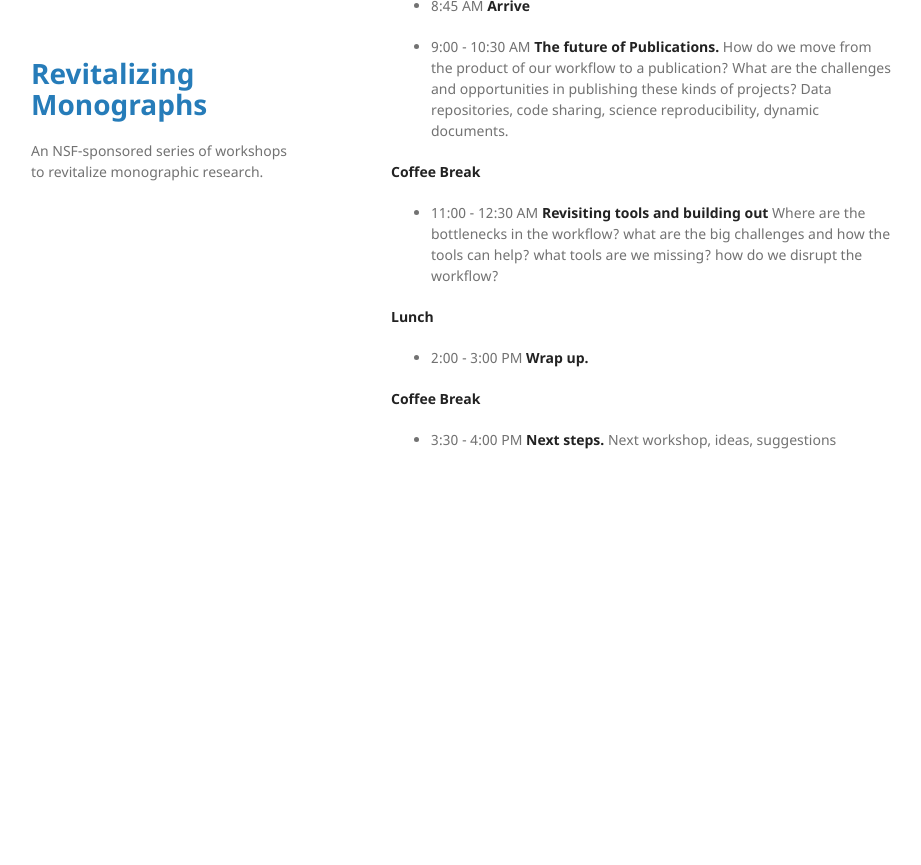
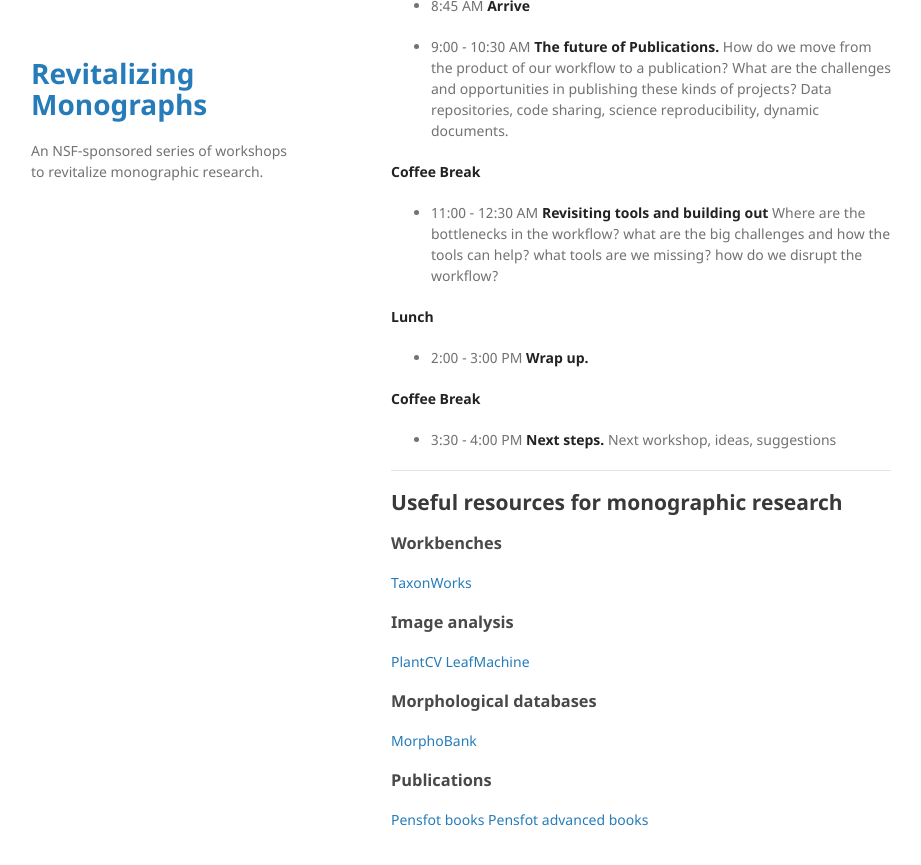
Before and after one commit to revitalizingmonographs/revitalizingmonographs.github.io, a Jekyll site: the page built from W2Agenda.md, in a window 1280 px wide and 900 px high, scrolled down 1425 px. Shown: the top 865 px of the window, without its empty margins (179-1100 px from the left). Built offline with Jekyll 4.4.1, drawn with Linux system fonts in a browser that asks for light colours; our own code applies the rules of GitHub Pages for plain Markdown files; before the commit the page ends 1945 px from its top, so only the background shows below that.

Commit message:
Adds links to resources

```diff
--- a/W2Agenda.md
+++ b/W2Agenda.md
@@ -64,3 +64,25 @@ Coffee will be provided during coffee breaks. Instructions for places to get lun
 **Coffee Break**
 
 - 3:30 - 4:00 PM **Next steps.** Next workshop, ideas, suggestions
+
+---
+
+## Useful resources for monographic research
+
+### Workbenches
+
+[TaxonWorks](http://taxonworks.org)
+
+### Image analysis
+
+[PlantCV](https://plantcv.danforthcenter.org)
+[LeafMachine](http://www.leafmachine.org)
+
+### Morphological databases
+
+[MorphoBank](http://morphobank.org)
+
+### Publications
+
+[Pensfot books](http://arphahub.com/about/books)
+[Pensfot advanced books](https://ab.pensoft.net/)
```
